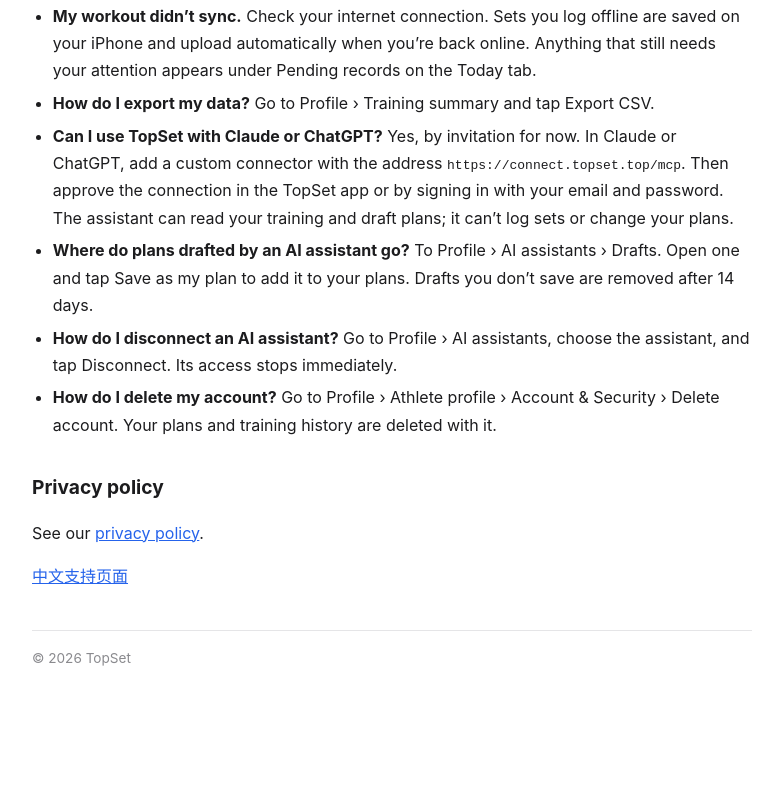
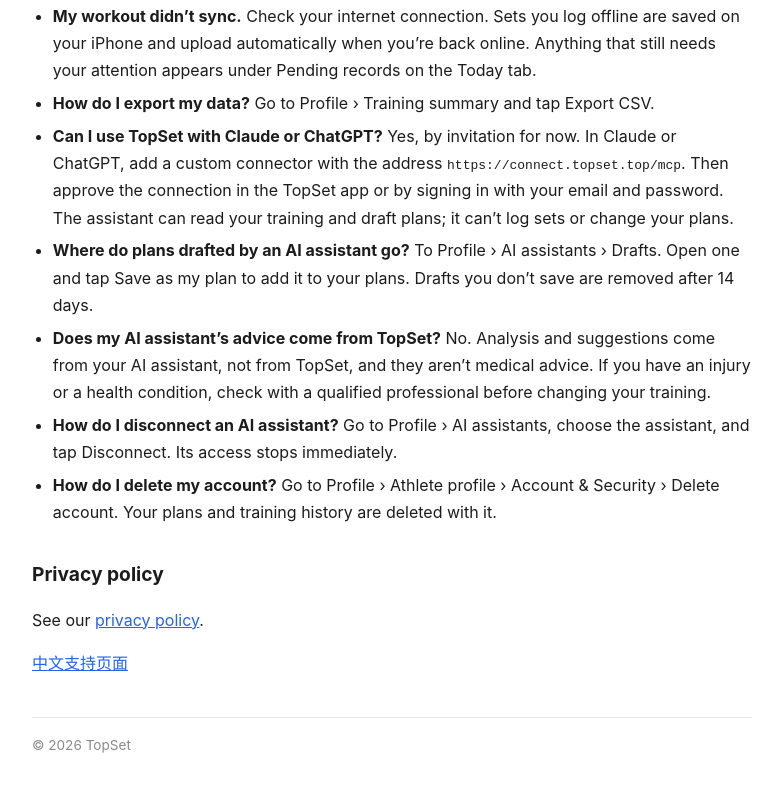
Before and after one commit to andyrenrj/topset-legal, a plain HTML site: page support-en.html in a window 1280 px wide. Shown: the part 729-1520 px from the top of the page, without its empty margins (248-1029 px from the left). Before the commit the page ends 1477 px from the top, so only its background shows below. Drawn offline with Linux system fonts and the light colour scheme.

Commit message:
Support: assistant suggestions are not from TopSet and not medical advice
Co-Authored-By: Claude Opus 5.5 <noreply@anthropic.com>

```diff
--- a/support-en.html
+++ b/support-en.html
@@ -36,6 +36,7 @@
   <li><strong>How do I export my data?</strong> Go to Profile › Training summary and tap Export CSV.</li>
   <li><strong>Can I use TopSet with Claude or ChatGPT?</strong> Yes, by invitation for now. In Claude or ChatGPT, add a custom connector with the address <code>https://connect.topset.top/mcp</code>. Then approve the connection in the TopSet app or by signing in with your email and password. The assistant can read your training and draft plans; it can’t log sets or change your plans.</li>
   <li><strong>Where do plans drafted by an AI assistant go?</strong> To Profile › AI assistants › Drafts. Open one and tap Save as my plan to add it to your plans. Drafts you don’t save are removed after 14 days.</li>
+  <li><strong>Does my AI assistant’s advice come from TopSet?</strong> No. Analysis and suggestions come from your AI assistant, not from TopSet, and they aren’t medical advice. If you have an injury or a health condition, check with a qualified professional before changing your training.</li>
   <li><strong>How do I disconnect an AI assistant?</strong> Go to Profile › AI assistants, choose the assistant, and tap Disconnect. Its access stops immediately.</li>
   <li><strong>How do I delete my account?</strong> Go to Profile › Athlete profile › Account &amp; Security › Delete account. Your plans and training history are deleted with it.</li>
 </ul>
```
Also changed, not shown: support.html (+1 -0 lines).
